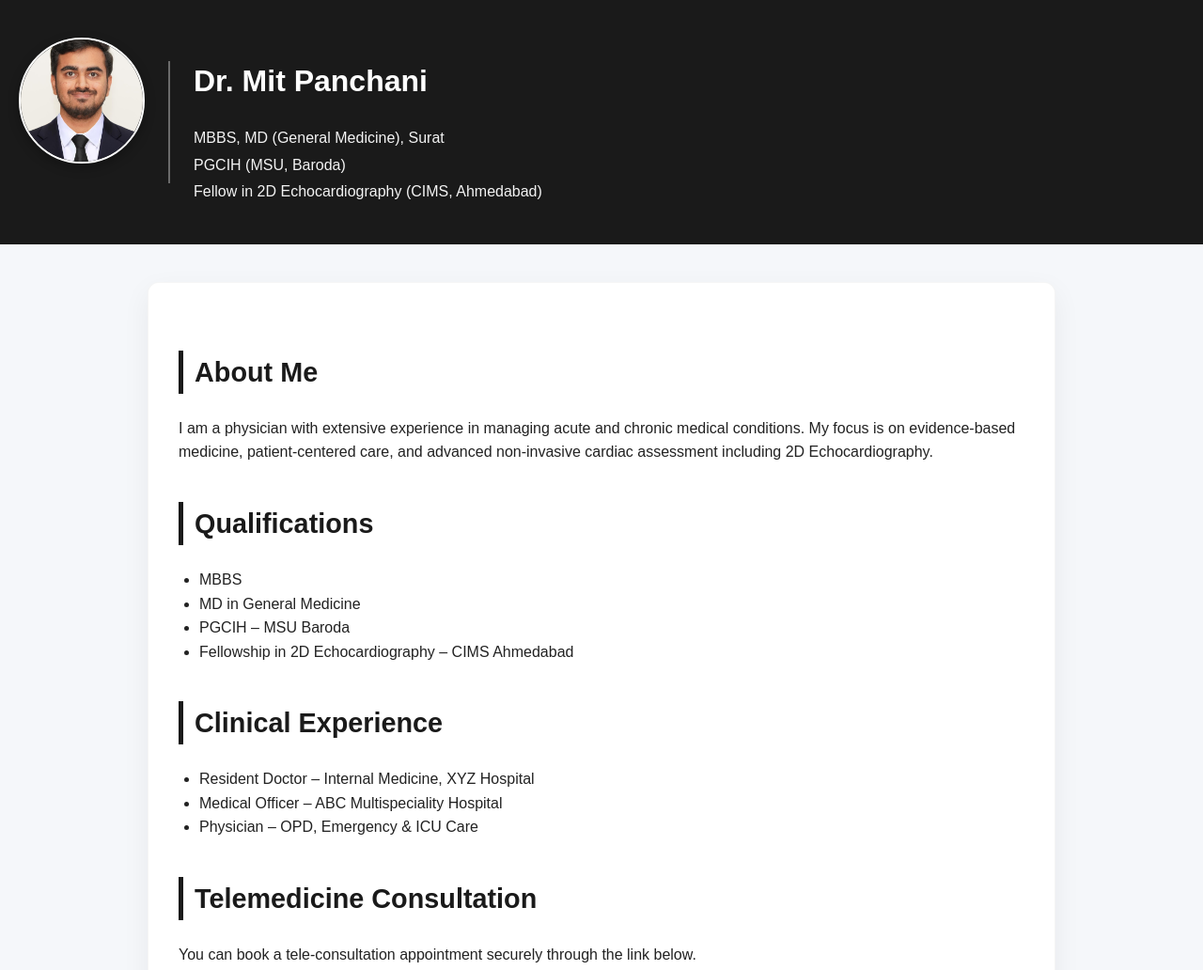
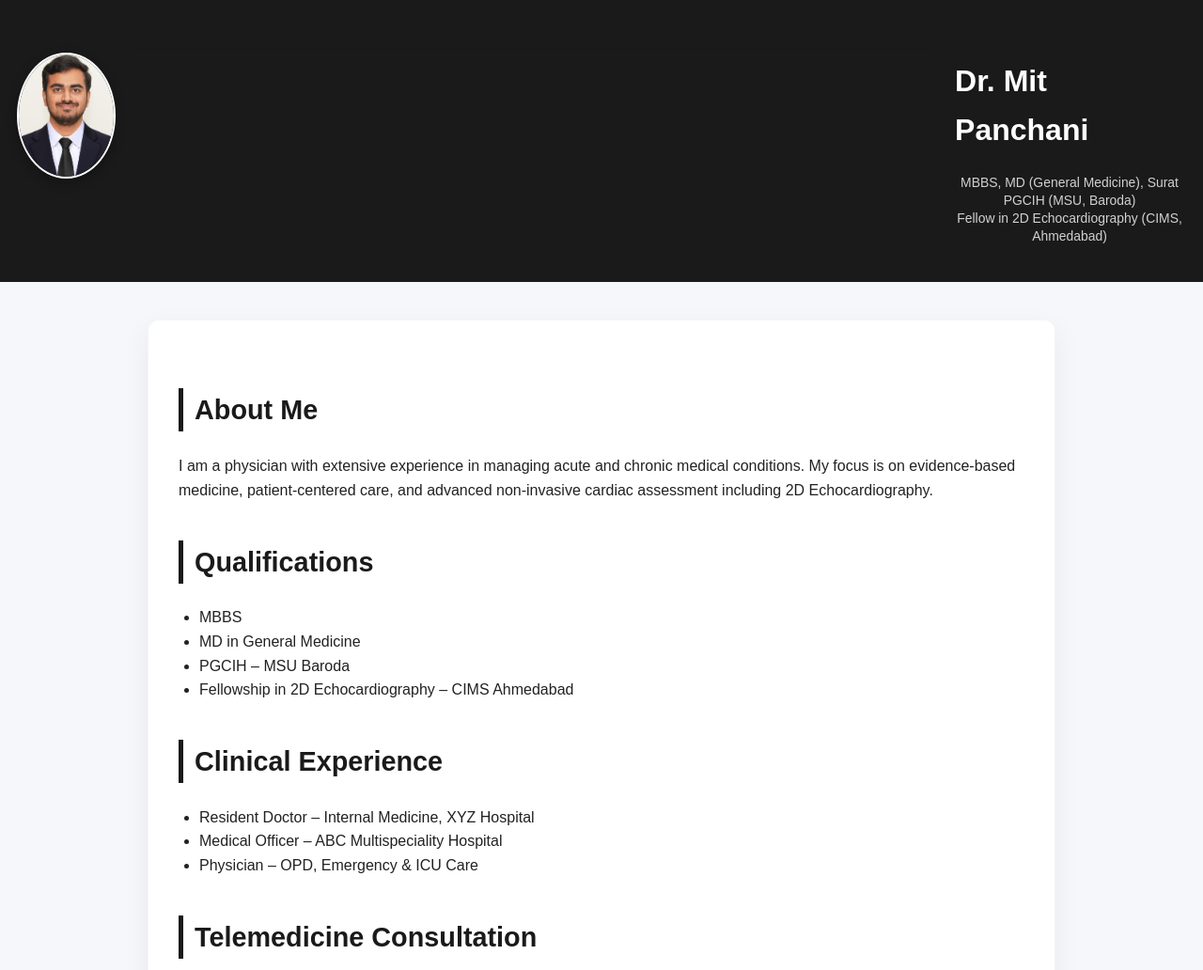
Before and after one commit to drmjp93/drmjp93.github.io, a plain HTML site: page index.html in a window 1280 px wide. Shown: the top 1032 px of the page at 94% size. Drawn offline with Linux system fonts and the light colour scheme.

Commit message:
Top Card Changes

```diff
--- a/index.html
+++ b/index.html
@@ -40,18 +40,27 @@
   display: block;
 }
 
+.profile-photo-container {
+  display: flex;
+  justify-content: center; /* horizontal center */
+  align-items: center;     /* vertical center */
+  margin-top: 16px;        /* adjust vertical spacing */
+}
+
     /* VERTICAL SEPARATOR */
     .separator {
-      width: 2px;
-      height: 130px;
-      background: white;
-      opacity: 0.35;
-      align-self: center;
-    }
+  border-top: 1px solid rgba(0,0,0,0.06);
+  width: 90%;        /* longer line */
+  margin: 12px auto; /* centered with spacing above/below */
+}
+
 
     .header-text p {
-      margin: 3px 0;
-      opacity: 0.95;
+       margin: 0;           /* remove spacing between name & qualifications */
+  font-size: 0.87rem;  /* ~10% smaller */
+  opacity: 0.8;        /* 20% lower opacity */
+  text-align: center;
+  line-height: 1.35;
     }
 
     /* MAIN CONTENT */
@@ -121,7 +130,9 @@
   <header>
     <div class="header-flex">
 
-      <img alt="Dr Mit Panchani" src="myphoto.jpg" class="profile-photo">
+    <div class="profile-photo-container">
+  <img alt="Dr Mit Panchani" src="myphoto.jpg" class="profile-photo">
+</div>
 
       <div class="separator"></div>
 
```
